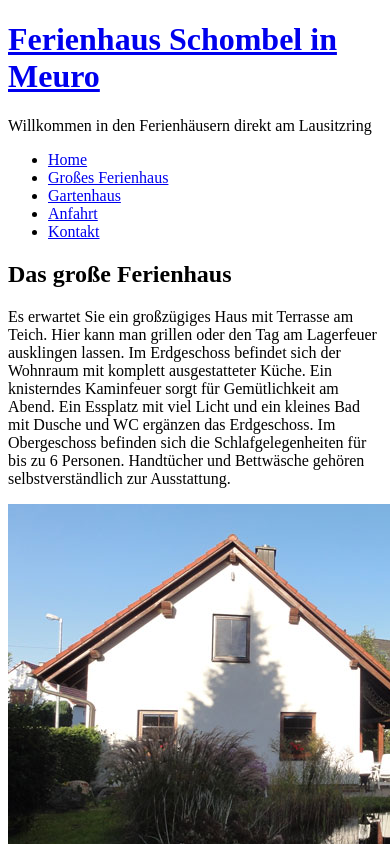
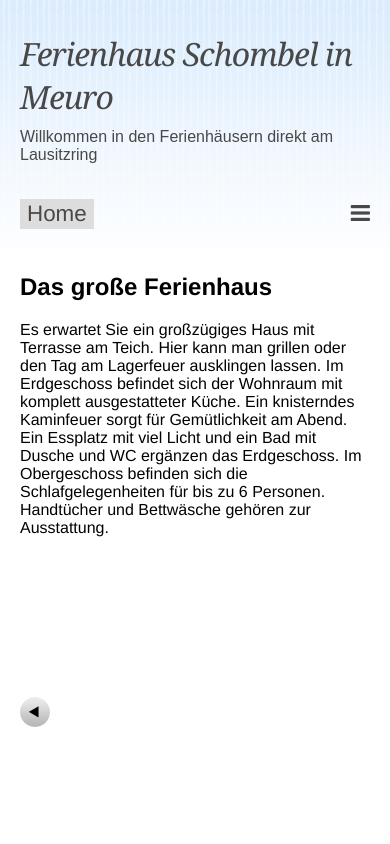
Before and after one commit to aszel/Website-Schombel, a plain HTML site: page ferienhaus/index.html in a window 390 px wide. Shown: the top 844 px of the page. Drawn offline with Linux system fonts and the light colour scheme; files whose address does not match are found by name.

Commit message:
styles on ferienhaus page

```diff
--- /dev/null
+++ b/assets/js/script.js
@@ -0,0 +1,8 @@
+function toggleMenu() {
+    var x = document.getElementById("collapsable");
+    if (x.className.indexOf("show") == -1) {
+        x.className += "show";
+    } else {
+        x.className = x.className.replace("show", "");
+    }
+}
--- a/ferienhaus/index.html
+++ b/ferienhaus/index.html
@@ -2,12 +2,15 @@
 <html>
 <head>
 	<title>Pension Schombel in Meuro</title>
-	<link rel="stylesheet" type="text/css" href="../style3.css" />
+	<link rel="stylesheet" type="text/css" href="../assets/css/style.css" />
+	<link rel="stylesheet" type="text/css" href="../assets/css/font-awesome.min.css" />
+	<meta name="viewport" content="width=device-width">
 
 	<!--[if IE]>
 	<script src="http://html5shiv.googlecode.com/svn/trunk/html5.js"></script>
 	<![endif]-->
-    <script src="../jquerytools.js"></script>
+    <script src="../assets/js/jquerytools.js"></script>
+		<script src="../assets/js/script.js"></script>
 </head>
 
 <body>
@@ -18,21 +21,35 @@
 		<p class="subheadline">Willkommen in den Ferienh&auml;usern direkt am Lausitzring</p>
 	</div>
 
-  <div id="nav">
-    <ul class="slidetabs">
+	<div id="nav">
+		<ul class="">
       <li><a href="../index.html">Home</a></li>
-      <li><a href="../ferienhaus" class="active">Gro&szlig;es Ferienhaus</a></li>
-      <li><a href="../gartenhaus">Gartenhaus</a></li>
-      <li><a href="../anfahrt">Anfahrt</a></li>
-      <li><a href="../kontakt">Kontakt</a></li>
+      <li><a href="/ferienhaus" class="hide-xsmall hide-small collapsable">Gro&szlig;es Ferienhaus</a></li>
+      <li><a href="/gartenhaus" class="hide-xsmall hide-small collapsable">Gartenhaus</a></li>
+      <li><a href="/anfahrt" class="hide-xsmall hide-small collapsable">Anfahrt</a></li>
+      <li><a href="/kontakt" class="hide-xsmall hide-small collapsable">Kontakt</a></li>
     </ul>
+		<div class="burger hide-medium hide-large pull-right">
+			<a class="" href="javascript:void(0)" onclick="toggleMenu()" title="Toggle Navigation Menu">
+				<i class="fa fa-bars"></i>
+			</a>
+		</div>
   </div>
+
+	<div id="navsmall">
+		<ul id="collapsable">
+			<li><a href="/ferienhaus" class="">Gro&szlig;es Ferienhaus</a></li>
+			<li><a href="/gartenhaus" class="">Gartenhaus</a></li>
+			<li><a href="/anfahrt" class="">Anfahrt</a></li>
+			<li><a href="/kontakt" class="">Kontakt</a></li>
+		</ul>
+	</div>
 
   <div class="content">
 
     <h2>Das gro&szlig;e Ferienhaus</h2>
     <p>
-        Es erwartet Sie ein gro&szlig;z&uuml;giges Haus mit Terrasse am Teich. Hier kann man grillen oder den Tag am Lagerfeuer ausklingen lassen. Im Erdgeschoss befindet sich der Wohnraum mit komplett ausgestatteter K&uuml;che. Ein knisterndes Kaminfeuer sorgt f&uuml;r Gem&uuml;tlichkeit am Abend. Ein Essplatz mit viel Licht und ein kleines Bad mit Dusche und WC erg&auml;nzen das Erdgeschoss. Im Obergeschoss befinden sich die Schlafgelegenheiten f&uuml;r bis zu 6 Personen. Handt&uuml;cher und Bettw&auml;sche geh&ouml;ren selbstverst&auml;ndlich zur Ausstattung.
+        Es erwartet Sie ein gro&szlig;z&uuml;giges Haus mit Terrasse am Teich. Hier kann man grillen oder den Tag am Lagerfeuer ausklingen lassen. Im Erdgeschoss befindet sich der Wohnraum mit komplett ausgestatteter K&uuml;che. Ein knisterndes Kaminfeuer sorgt f&uuml;r Gem&uuml;tlichkeit am Abend. Ein Essplatz mit viel Licht und ein Bad mit Dusche und WC erg&auml;nzen das Erdgeschoss. Im Obergeschoss befinden sich die Schlafgelegenheiten f&uuml;r bis zu 6 Personen. Handt&uuml;cher und Bettw&auml;sche geh&ouml;ren zur Ausstattung.
     </p>
 
     <a class="prev browse left"></a>
```
Also changed, not shown: index.html (+2 -11 lines).
